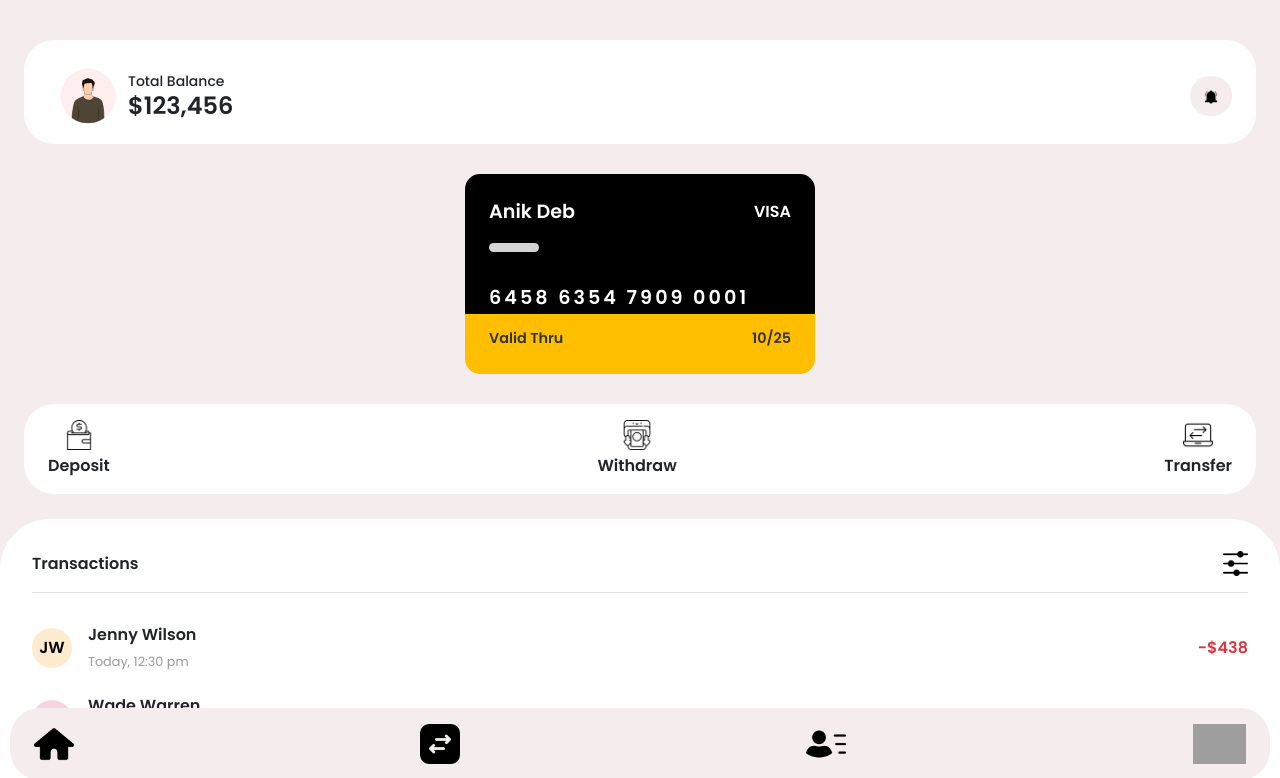
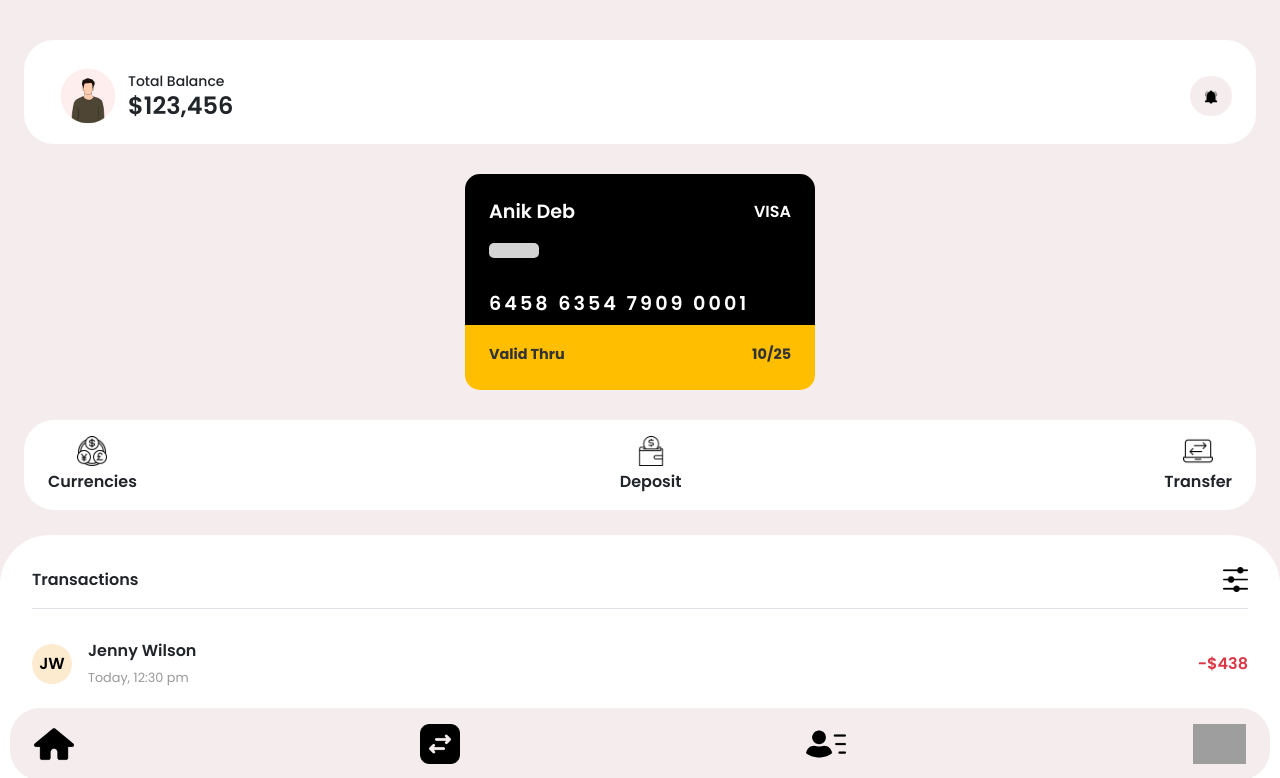
Before and after one commit to keatonmurray/swift, a React app in the folder frontend/: page /dashboard in a window 1280 px wide. Shown: the top 778 px of the page. Built offline with nearby package versions, Linux system fonts and the light colour scheme; grey boxes are pictures that could not be loaded; the HTML template or start-up script is replaced by a standard one.

Commit message:
fix padding

```diff
--- a/frontend/src/App.css
+++ b/frontend/src/App.css
@@ -30,13 +30,12 @@
 
 .swift.homepage .credit-card {
   width: 350px;
-  height: 200px;
+  height: 216px;
   border-radius: 15px;
   background: linear-gradient(to bottom, #000000 70%, #FFBF00 30%);
   padding: 1.5rem;
   color: white;
   position: relative;
-  /* box-shadow: 0 10px 25px rgba(0, 0, 0, 0.3); */
   display: flex;
   flex-direction: column;
   justify-content: space-between;
@@ -69,6 +68,7 @@
 
 .swift.homepage .card-number {
   margin-top: 2rem;
+  margin-bottom: 10px;
   font-size: 1.2rem;
   letter-spacing: 3px;
   font-weight: 600;
--- a/frontend/src/pages/Dashboard.jsx
+++ b/frontend/src/pages/Dashboard.jsx
@@ -41,26 +41,28 @@ const Dashboard = () => {
                     <div className="card-number">6458 6354 7909 0001</div>
 
                     <div className="card-footer">
-                        <span className="fw-semibold">Valid Thru</span>
-                        <span className="fw-semibold">10/25</span>
+                        <span className="fw-bold">Valid Thru</span>
+                        <span className="fw-bold">10/25</span>
                     </div>
                 </div>
             </div>
             <div className="swift homepage actions">
                 <div className="card border-0 custom-rounded px-4 py-3">
                     <div className="d-flex justify-content-between">
+
+
+                        <div className="d-flex flex-column align-items-center">
+                            <a href="#" className="text-decoration-none">
+                            <img src="./img/currency.png" alt="Withdraw Money Icon" />
+                            </a>
+                            <span className="fw-semibold mt-1">Currencies</span>
+                        </div>
+
                         <div className="d-flex flex-column align-items-center">
                             <a href="#" className="text-decoration-none">
                             <img src="./img/deposit.png" alt="Deposit Money Icon" />
                             </a>
                             <span className="fw-semibold mt-1">Deposit</span>
-                        </div>
-
-                        <div className="d-flex flex-column align-items-center">
-                            <a href="#" className="text-decoration-none">
-                            <img src="./img/withdraw.png" alt="Withdraw Money Icon" />
-                            </a>
-                            <span className="fw-semibold mt-1">Withdraw</span>
                         </div>
 
                         <div className="d-flex flex-column align-items-center">
```
Also changed, not shown: frontend/public/img/currency.png (added).
